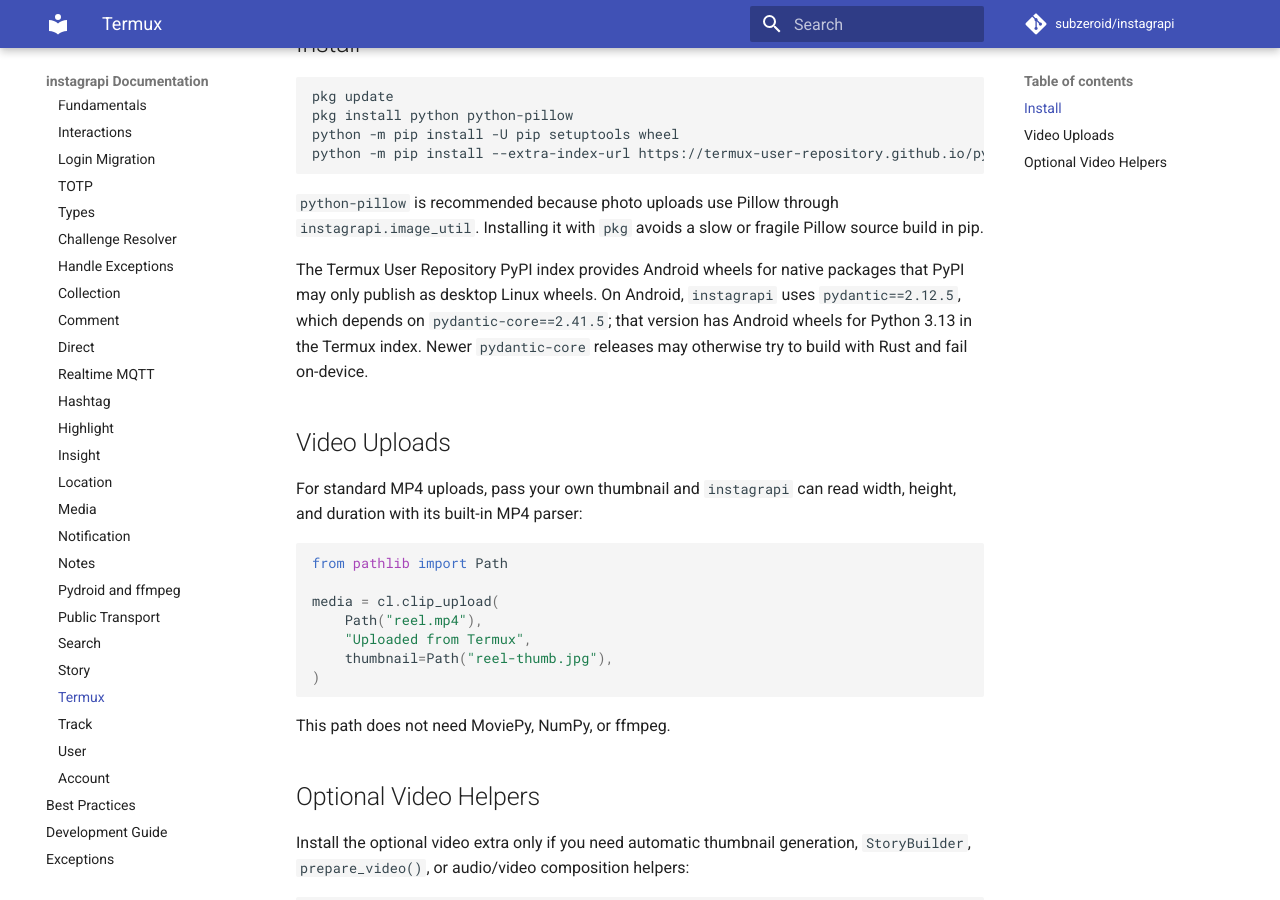
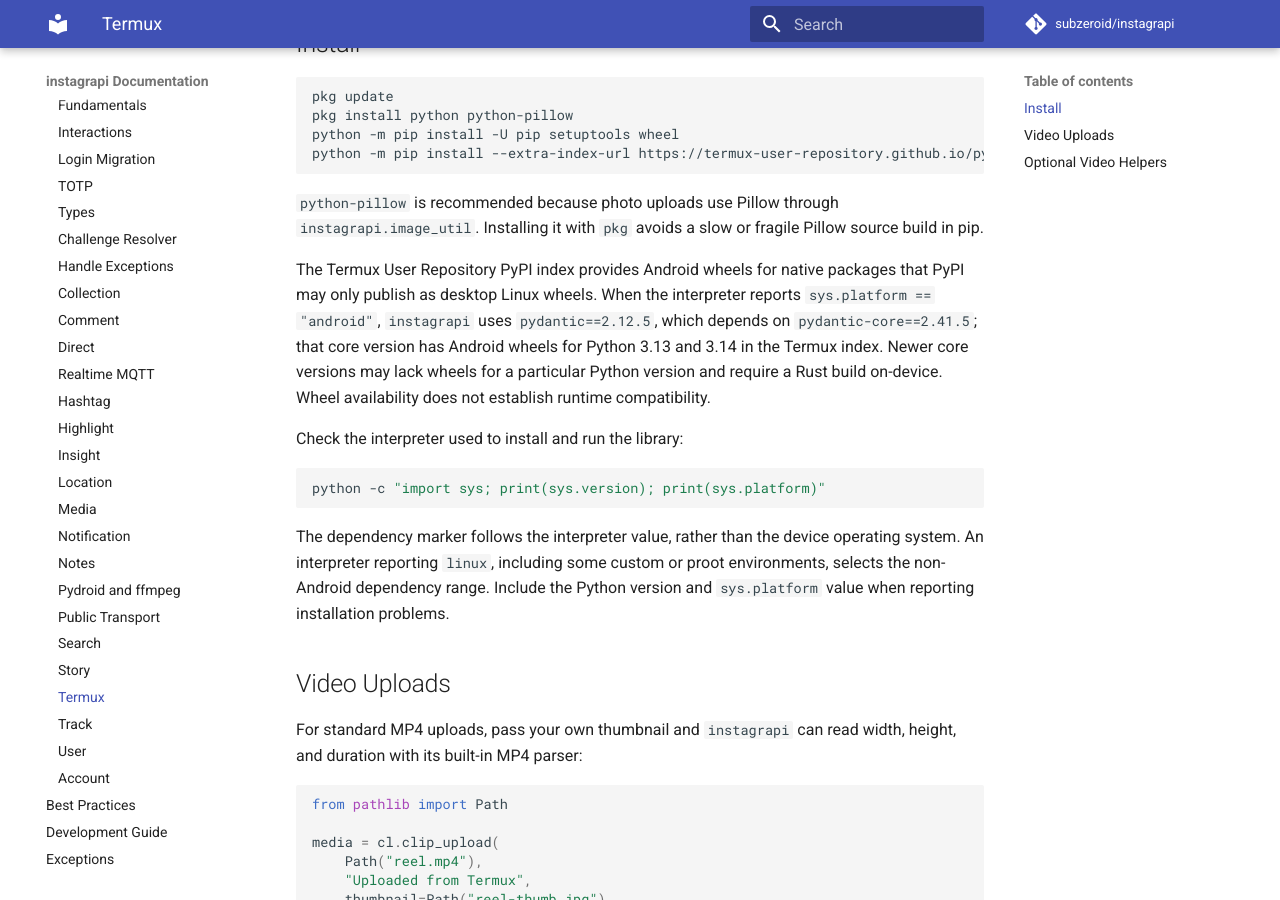
Before and after one commit to del-bestdev/instagrapi, an MkDocs documentation site: the page built from docs/usage-guide/termux.md, in a window 1280 px wide and 900 px high, scrolled down 338 px. Built offline with MkDocs 1.6.1 and Material for MkDocs 9.7.7, drawn with Linux system fonts in a browser that asks for light colours; comment, search, counter and statistics services are not loaded; the version menu is left out.

Commit message:
build: allow Pydantic 2.14 outside Android (#2910)

````diff
--- a/docs/usage-guide/termux.md
+++ b/docs/usage-guide/termux.md
@@ -15,7 +15,15 @@ python -m pip install --extra-index-url https://termux-user-repository.github.io
 
 `python-pillow` is recommended because photo uploads use Pillow through `instagrapi.image_util`. Installing it with `pkg` avoids a slow or fragile Pillow source build in pip.
 
-The Termux User Repository PyPI index provides Android wheels for native packages that PyPI may only publish as desktop Linux wheels. On Android, `instagrapi` uses `pydantic==2.12.5`, which depends on `pydantic-core==2.41.5`; that version has Android wheels for Python 3.13 in the Termux index. Newer `pydantic-core` releases may otherwise try to build with Rust and fail on-device.
+The Termux User Repository PyPI index provides Android wheels for native packages that PyPI may only publish as desktop Linux wheels. When the interpreter reports `sys.platform == "android"`, `instagrapi` uses `pydantic==2.12.5`, which depends on `pydantic-core==2.41.5`; that core version has Android wheels for Python 3.13 and 3.14 in the Termux index. Newer core versions may lack wheels for a particular Python version and require a Rust build on-device. Wheel availability does not establish runtime compatibility.
+
+Check the interpreter used to install and run the library:
+
+```bash
+python -c "import sys; print(sys.version); print(sys.platform)"
+```
+
+The dependency marker follows the interpreter value, rather than the device operating system. An interpreter reporting `linux`, including some custom or proot environments, selects the non-Android dependency range. Include the Python version and `sys.platform` value when reporting installation problems.
 
 ## Video Uploads
 
--- a/pyproject.toml
+++ b/pyproject.toml
@@ -54,7 +54,7 @@ dependencies = [
     "requests>=2.34.2,<3",
     "PySocks>=1.7.1,<2",
     "pydantic==2.12.5; sys_platform == 'android'",
-    "pydantic>=2.12.5,<2.14; sys_platform != 'android'",
+    "pydantic>=2.12.5,<2.15; sys_platform != 'android'",
     "Pillow>=13.0.0,<14",
     "pycryptodomex>=3.23.0,<4",
 ]
````
Also changed, not shown: CHANGELOG.md (+4 -0 lines), 1 other file.
